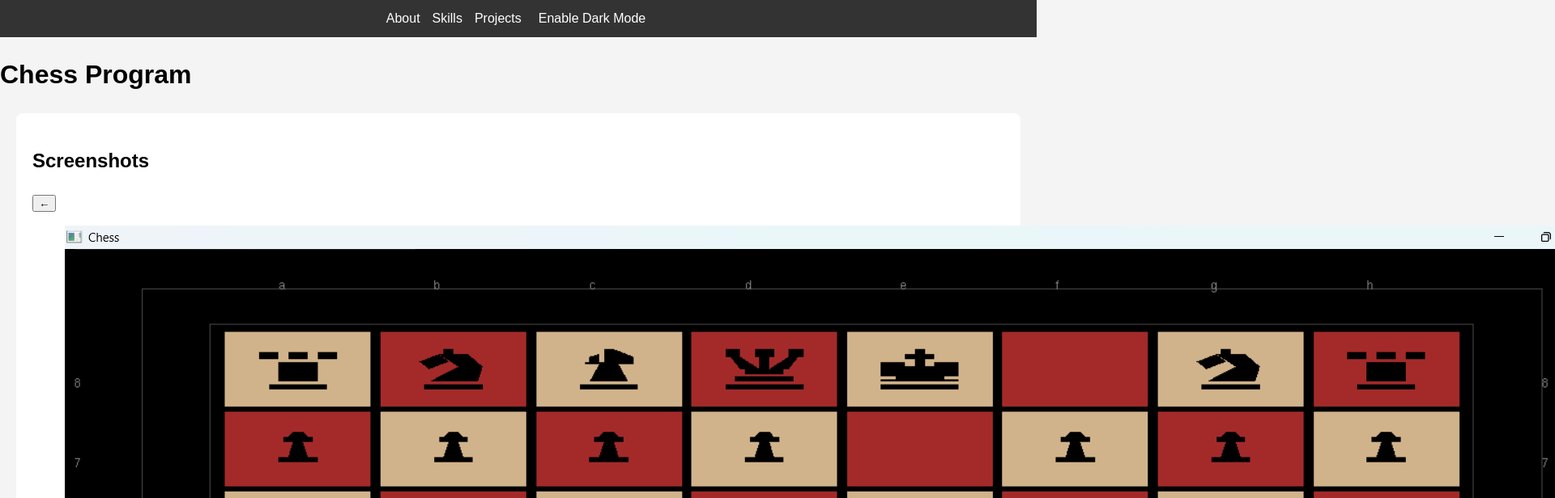
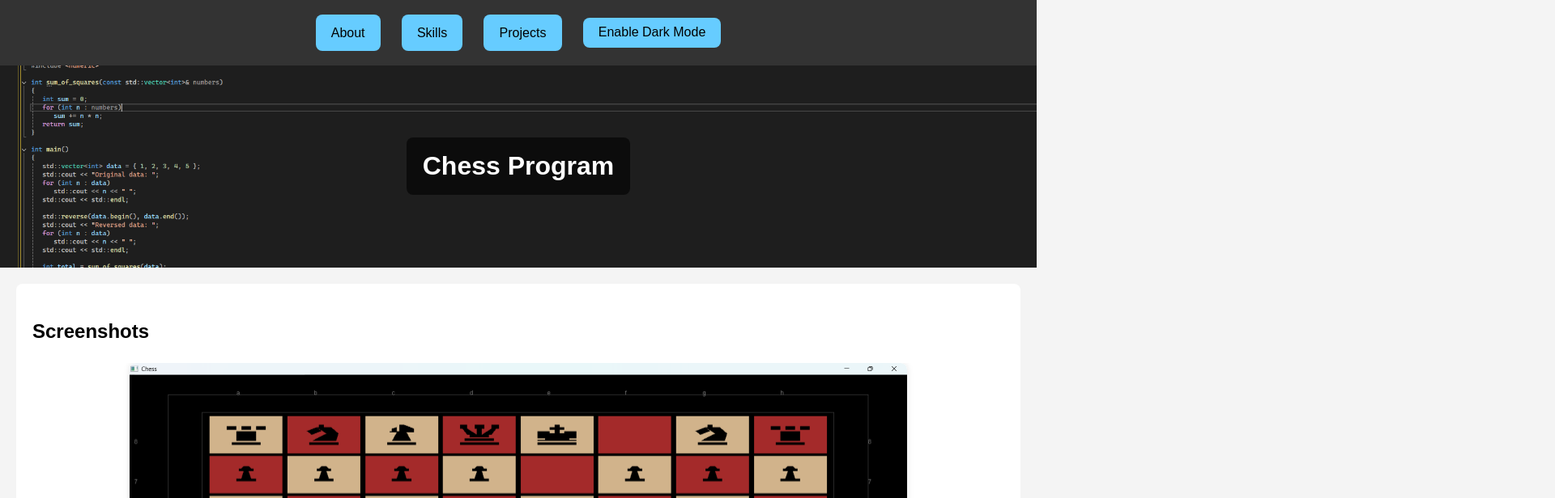
Before and after one commit to A-Michael-Olson/Portfolio, a plain HTML site: page projectChess.html in a window 1280 px wide. Shown: the top 616 px of the page at 81% size, 1920 px wide, since content can reach past the window. Drawn offline with Linux system fonts and the light colour scheme.

Commit message:
Update styles.css to reflect changes to other files

```diff
--- a/styles.css
+++ b/styles.css
@@ -1,3 +1,6 @@
+/* ========================
+   Root Theme Variables
+======================== */
 :root {
     --bg-color: #f4f4f4;
     --text-color: #000;
@@ -14,6 +17,9 @@ body.dark-mode {
     --card-bg: #2c2c2c;
 }
 
+/* ========================
+   Global Styles
+======================== */
 body {
     font-family: Arial, sans-serif;
     margin: 0;
@@ -24,6 +30,9 @@ body {
     scroll-behavior: smooth;
 }
 
+/* ========================
+   Header / Banner
+======================== */
 header {
     background: var(--header-bg);
     color: var(--header-text);
@@ -36,6 +45,29 @@ header {
         font-size: 2.5em;
     }
 
+.banner {
+    position: relative;
+    width: 100%;
+    height: 250px;
+    background: url('images/header-img.png') center/cover no-repeat;
+    display: flex;
+    align-items: center;
+    justify-content: center;
+    margin-bottom: 1em;
+}
+
+    .banner h1 {
+        background-color: rgba(0, 0, 0, 0.6);
+        color: #fff;
+        padding: 10px 20px;
+        border-radius: 8px;
+        font-size: 2em;
+        margin: 0;
+    }
+
+/* ========================
+   Navigation
+======================== */
 nav {
     background: var(--header-bg);
     padding: 10px;
@@ -43,20 +75,23 @@ nav {
 }
 
     nav ul {
+        display: flex;
+        align-items: center;
+        justify-content: center;
+        flex-wrap: wrap;
+        gap: 10px;
         list-style: none;
         padding: 0;
         margin: 0;
-        display: flex;
-        justify-content: center;
-        flex-wrap: wrap;
-        gap: 15px;
     }
 
     nav li {
-        display: inline;
+        display: flex;
+        align-items: center;
     }
 
-    nav a, nav button {
+    nav a,
+    nav button {
         color: var(--header-text);
         background: none;
         border: none;
@@ -65,10 +100,43 @@ nav {
         text-decoration: none;
     }
 
-        nav button:hover, nav a:hover {
+        nav a:hover,
+        nav button:hover {
             text-decoration: underline;
         }
 
+/* ========================
+   Button Styles
+======================== */
+.button {
+    background-color: #66ccff;
+    color: #000;
+    border: none;
+    padding: 0.6em 1.2em;
+    margin: 0.5em;
+    border-radius: 8px;
+    font-size: 1em;
+    cursor: pointer;
+    transition: background-color 0.3s ease, transform 0.2s ease;
+}
+
+    .button:hover {
+        background-color: #55bbdd;
+        transform: scale(1.05);
+    }
+
+body.dark-mode .button {
+    background-color: #444;
+    color: #fff;
+}
+
+    body.dark-mode .button:hover {
+        background-color: #666;
+    }
+
+/* ========================
+   Section Styles
+======================== */
 section {
     padding: 20px;
     margin: 20px;
@@ -76,9 +144,93 @@ section {
     border-radius: 8px;
 }
 
+/* ========================
+   Footer
+======================== */
 footer {
     background: var(--header-bg);
     color: var(--header-text);
     text-align: center;
     padding: 10px 0;
 }
+
+/* ========================
+   About Section
+======================== */
+.about-wrapper {
+    overflow: auto;
+}
+
+    .about-wrapper::after {
+        content: "";
+        display: table;
+        clear: both;
+    }
+
+.about-photo {
+    float: left;
+    max-width: 200px;
+    margin: 0 1.5em 1em 0;
+    border-radius: 10px;
+    box-shadow: 0 0 8px rgba(0, 0, 0, 0.2);
+    object-fit: cover;
+}
+
+/* ========================
+   Image Slider
+======================== */
+.slider {
+    display: flex;
+    align-items: center;
+    justify-content: center;
+    gap: 1em;
+    overflow: hidden;
+    margin-bottom: 1em;
+}
+
+.slider-window {
+    width: 80%;
+    overflow: hidden;
+    border-radius: 8px;
+    box-shadow: 0 0 8px rgba(0, 0, 0, 0.1);
+}
+
+.slider-track {
+    display: flex;
+    transition: transform 0.5s ease;
+}
+
+    .slider-track figure {
+        min-width: 100%;
+        margin: 0;
+        text-align: center;
+    }
+
+    .slider-track img {
+        width: 100%;
+        height: auto;
+        display: block;
+        border-radius: 8px 8px 0 0;
+    }
+
+    .slider-track figcaption {
+        padding: 0.5em;
+        background-color: var(--card-bg);
+        color: var(--text-color);
+        border-radius: 0 0 8px 8px;
+    }
+
+.slider-btn {
+    background-color: var(--header-bg);
+    color: var(--header-text);
+    border: none;
+    padding: 0.6em 1em;
+    cursor: pointer;
+    font-size: 1.5em;
+    border-radius: 50%;
+    transition: background-color 0.3s ease;
+}
+
+    .slider-btn:hover {
+        background-color: #555;
+    }
```
